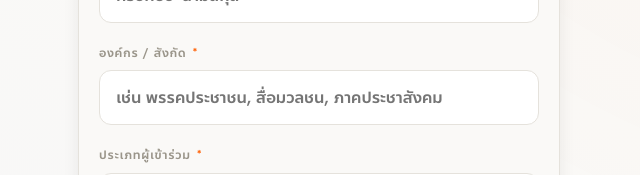
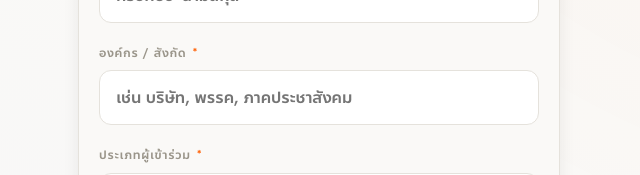
Before and after one commit to rawissara-review/ppleculture-event, a React (Vite) app: page / in a window 1280 px wide. Shown: the part 587-762 px from the top of the page, without its empty margins (321-961 px from the left). Built offline with nearby package versions, Linux system fonts and the light colour scheme; no server answers.

Commit message:
Update RSVPForm.tsx

```diff
--- a/src/components/RSVPForm.tsx
+++ b/src/components/RSVPForm.tsx
@@ -52,7 +52,7 @@ export function RSVPForm({ full, onSubmit }: Props) {
       <div className="field">
         <label className="field__label" htmlFor="org">องค์กร / สังกัด <span className="req">*</span></label>
         <input id="org" type="text"
-               placeholder="เช่น พรรคประชาชน, สื่อมวลชน, ภาคประชาสังคม"
+               placeholder="เช่น บริษัท, พรรค, ภาคประชาสังคม"
                autoComplete="off" spellCheck={false}
                className={cls('org')} {...register('org')} />
         {errors.org && <ErrorRow message={errors.org.message!} />}
```
